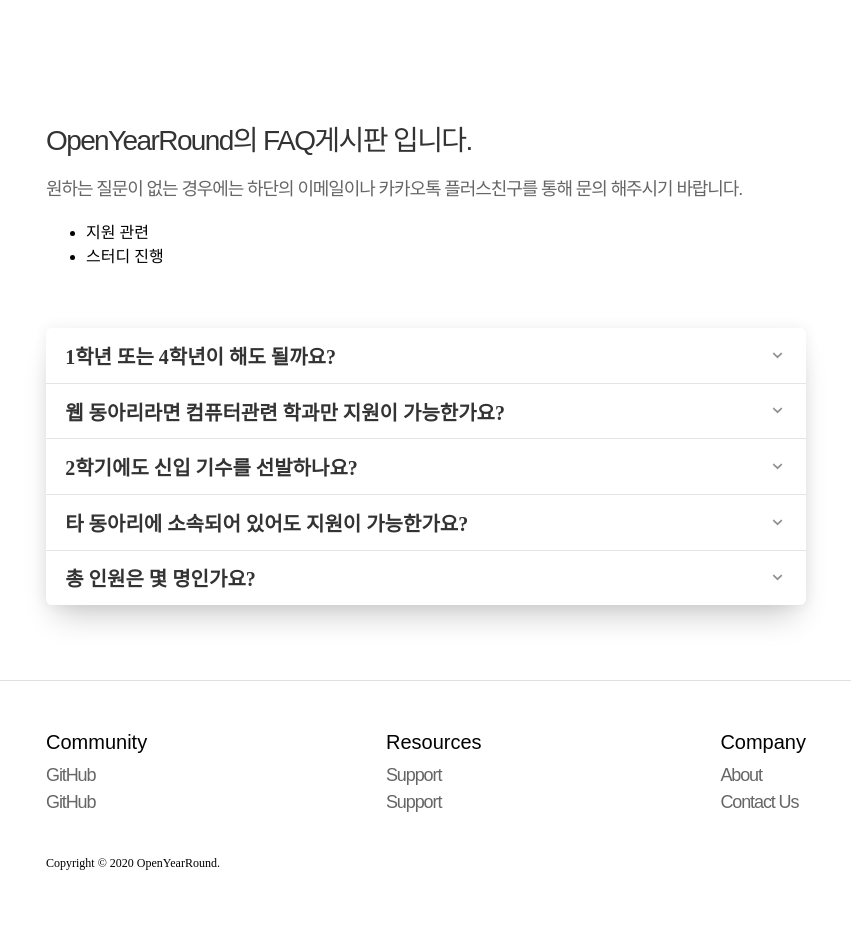
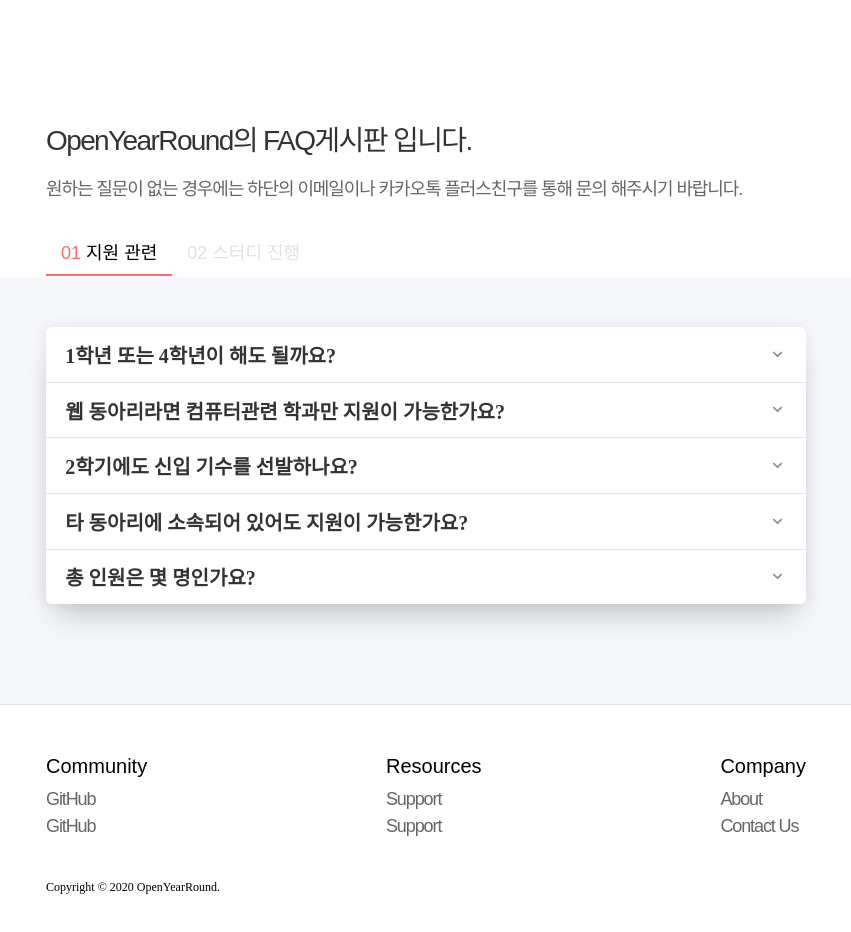
Before and after one commit to dev-oyr/renewal-ourpage, a React (Create React App) app: page /faq/01 in a window 1280 px wide. Shown: the top 932 px of the page, without its empty margins (214-1065 px from the left). Built offline with nearby package versions, Linux system fonts and the light colour scheme; a web font is replaced by a local one.

Commit message:
FAQ 서브라우트 퍼블리싱 완료

```diff
--- a/src/components/Accordion.js
+++ b/src/components/Accordion.js
@@ -26,7 +26,6 @@ function AccordionItem({ paragraph, title }, arr) {
     );
 }
 function Accordion({ match }) {
-    console.log(match);
     const { id } = match.params;
 
     return (
--- a/src/pages/FAQ.js
+++ b/src/pages/FAQ.js
@@ -1,10 +1,11 @@
 import React from 'react';
 import '../styles/faq.scss';
 import Accordion from '../components/Accordion';
-import { Link, Route } from 'react-router-dom';
+import { NavLink, Route } from 'react-router-dom';
 
 function FAQ() {
     return (
+        <>
             <div className="responsive">
                 <div className="faq">
                     <div className="kr header-font">OpenYearRound의 FAQ게시판 입니다.</div>
@@ -14,19 +15,27 @@ function FAQ() {
 
                     <div className="subRoute">
                         <ul>
+                            <NavLink className="listStyle kr" to="/faq/01" activeClassName={'able'}>
                                 <li>
-                            <Link to="/faq/01">지원 관련</Link>
+                                    <span>01</span>지원 관련
                                 </li>
+                            </NavLink>
+                            <NavLink className="listStyle kr" to="/faq/02" activeClassName={'able'}>
                                 <li>
-                            <Link to="/faq/02">스터디 진행</Link>
+                                    <span>02</span>스터디 진행
                                 </li>
+                            </NavLink>
                         </ul>
                     </div>
+                </div>
+            </div>
+
             <div className="accordion">
+                <div className="responsive">
                     <Route path="/faq/:id" exact component={Accordion}></Route>
                 </div>
             </div>
-        </div>
+        </>
     );
 }
 
--- a/src/styles/faq.scss
+++ b/src/styles/faq.scss
@@ -4,5 +4,44 @@ $pointColor: #ff6d70;
     width: 100%;
 }
 .accordion {
-    padding: 45px 0;
+    min-height: 30vh;
+    padding-top: 50px;
+    padding-bottom: 100px;
+    background-color: #f5f7fa;
 }
+.subRoute {
+    margin-top: 25px;
+    margin-bottom: 1px;
+
+    & ul {
+        margin: 0;
+        padding: 0;
+        display: flex;
+        & li {
+            list-style: none;
+        }
+    }
+}
+.listStyle {
+    padding: 10px 15px;
+    font-size: 18px;
+    color: #e2e2e2;
+    & + & {
+        margin-left: 0;
+    }
+
+    & span {
+        margin-right: 5px;
+    }
+
+    &:hover {
+        background-color: rgba(0, 0, 0, 0.04);
+    }
+}
+.able {
+    color: black;
+    border-bottom: $pointColor 2px solid;
+    & span {
+        color: $pointColor;
+    }
+}
```
Lines whose indentation alone changed are shown as unchanged.
